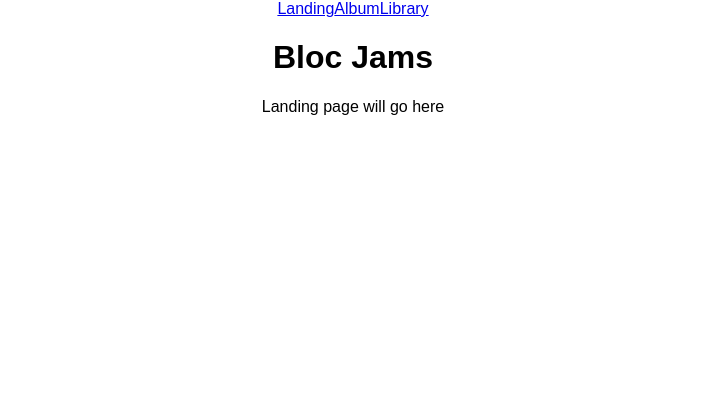
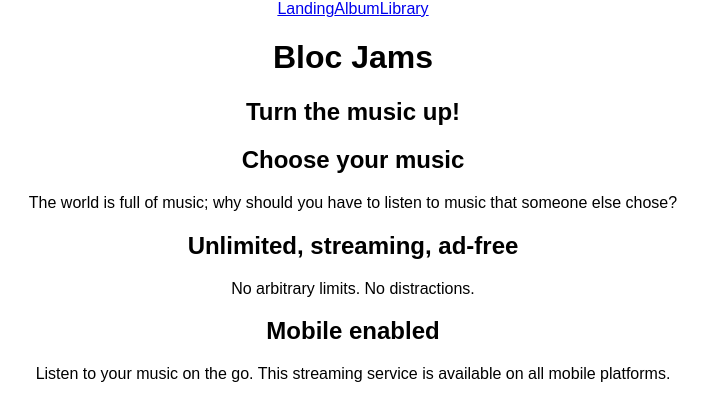
Before and after one commit to jylei2426/bloc-jams-react, a React (Create React App) app: page / in a window 1280 px wide. Shown: the top 420 px of the page, without its empty margins (287-995 px from the left). Built offline with nearby package versions, Linux system fonts and the light colour scheme.

Commit message:
components checkpoint

```diff
--- a/src/components/Landing.js
+++ b/src/components/Landing.js
@@ -2,8 +2,23 @@
 
 const Landing = () => (
   <section className="landing">
-    Landing page will go here
-  </section>
+  <h1 className="hero-title">Turn the music up!</h1>
+
+  <section className="selling-points">
+   <div className="point">
+     <h2 className="point-title">Choose your music</h2>
+     <p className="point-description">The world is full of music; why should you have to listen to music that someone else chose?</p>
+   </div>
+   <div className="point">
+     <h2 className="point-title">Unlimited, streaming, ad-free</h2>
+     <p className="point-description">No arbitrary limits. No distractions.</p>
+   </div>
+   <div className="point">
+     <h2 className="point-title">Mobile enabled</h2>
+     <p className="point-description">Listen to your music on the go. This streaming service is available on all mobile platforms.</p>
+   </div>
+ </section>
+ </section>
 );
 
 export default Landing;
```
